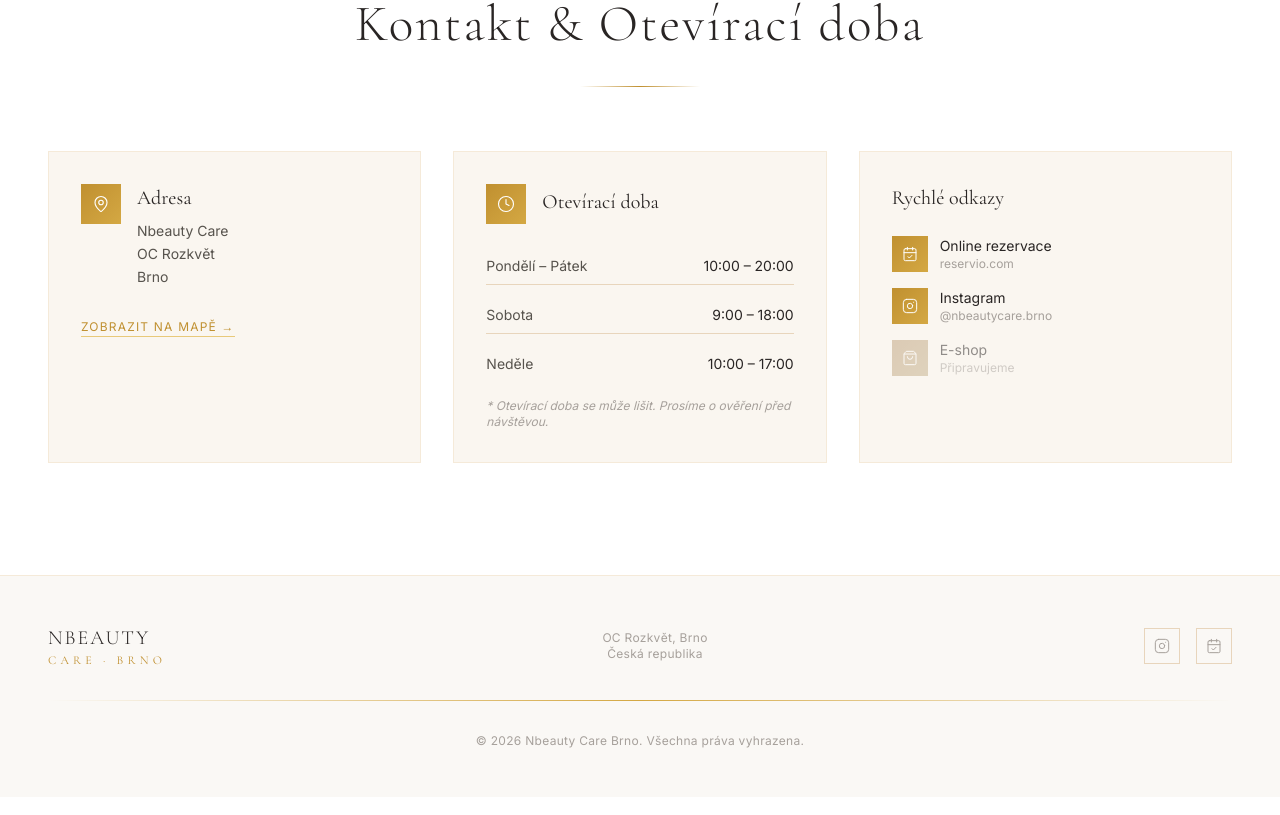
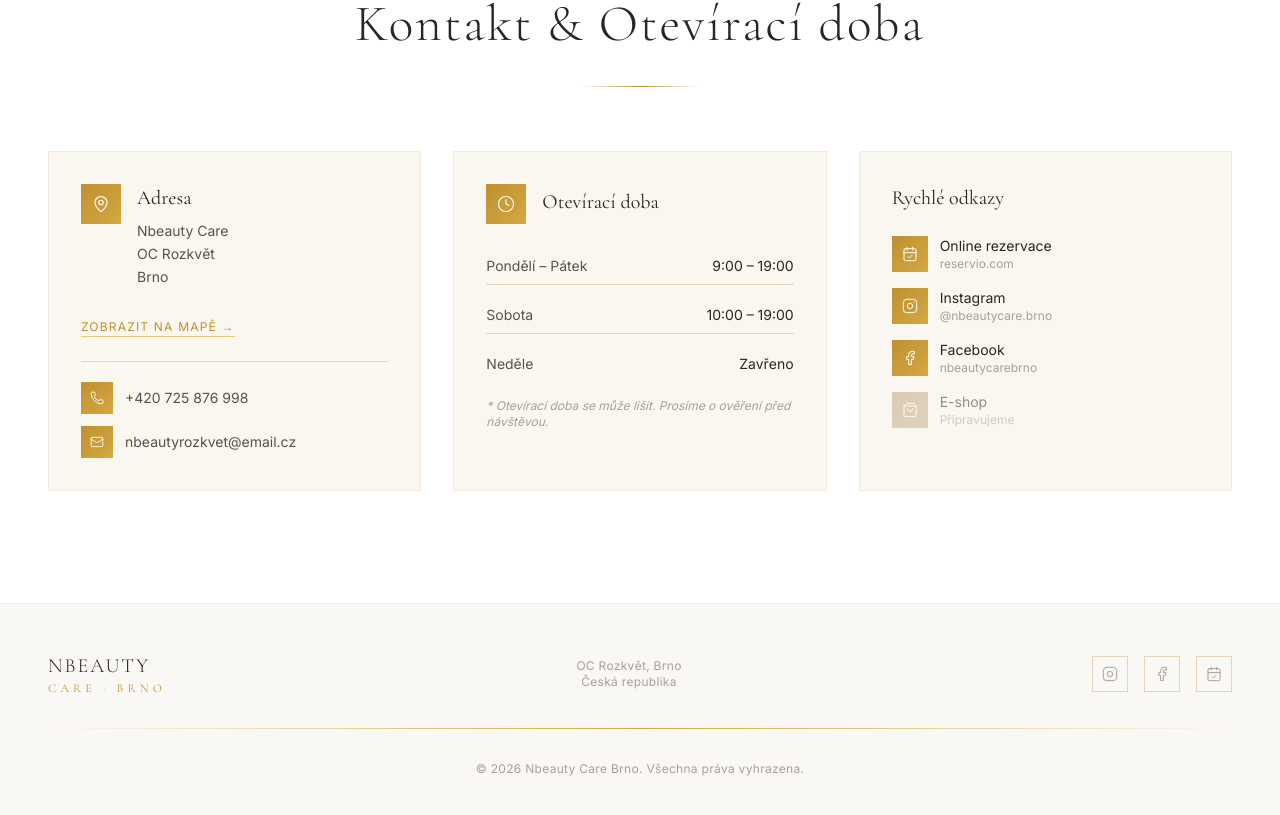
Before and after one commit to xzd3n3k/nbeauty, a Next.js app: page / in a window 1280 px wide. Shown: the part 3673-4488 px from the top of the page. Built offline with nearby package versions, Linux system fonts and the light colour scheme.

Commit message:
feat(contact): aktualizuj oteviraci dobu, pridej kontakty a Facebook
- Oprav oteviraci dobu (Po-Pa 9-19, So 10-19, Ne zavreno)
- Pridej telefon (+420 725 876 998) a email do karty s adresou
- Pridej Facebook odkaz do Rychlych odkazu a footeru

```diff
--- a/components/Contact.tsx
+++ b/components/Contact.tsx
@@ -2,12 +2,12 @@
 
 import { useRef } from "react";
 import { motion, useInView } from "framer-motion";
-import { MapPin, Clock, Phone, Instagram, ShoppingBag, CalendarCheck } from "lucide-react";
+import { MapPin, Clock, Phone, Mail, Instagram, Facebook, ShoppingBag, CalendarCheck } from "lucide-react";
 
 const openingHours = [
-  { day: "Pondělí – Pátek", hours: "10:00 – 20:00" },
-  { day: "Sobota", hours: "9:00 – 18:00" },
-  { day: "Neděle", hours: "10:00 – 17:00" },
+  { day: "Pondělí – Pátek", hours: "9:00 – 19:00" },
+  { day: "Sobota", hours: "10:00 – 19:00" },
+  { day: "Neděle", hours: "Zavřeno" },
 ];
 
 export default function Contact() {
@@ -73,6 +73,37 @@ export default function Contact() {
             >
               Zobrazit na mapě →
             </a>
+
+            <div className="mt-6 space-y-3 border-t border-beige-200 pt-5">
+              <a
+                href="tel:+420725876998"
+                className="flex items-center gap-3 group"
+              >
+                <div
+                  className="w-8 h-8 flex-shrink-0 flex items-center justify-center transition-all duration-300 group-hover:scale-110"
+                  style={{ background: "linear-gradient(135deg, #c09030, #d4a843)" }}
+                >
+                  <Phone size={14} strokeWidth={1.5} color="white" />
+                </div>
+                <span className="font-body text-sm text-stone-600 group-hover:text-gold-500 transition-colors">
+                  +420 725 876 998
+                </span>
+              </a>
+              <a
+                href="mailto:nbeautyrozkvet@email.cz"
+                className="flex items-center gap-3 group"
+              >
+                <div
+                  className="w-8 h-8 flex-shrink-0 flex items-center justify-center transition-all duration-300 group-hover:scale-110"
+                  style={{ background: "linear-gradient(135deg, #c09030, #d4a843)" }}
+                >
+                  <Mail size={14} strokeWidth={1.5} color="white" />
+                </div>
+                <span className="font-body text-sm text-stone-600 group-hover:text-gold-500 transition-colors">
+                  nbeautyrozkvet@email.cz
+                </span>
+              </a>
+            </div>
           </motion.div>
 
           {/* Opening hours */}
@@ -159,6 +190,26 @@ export default function Contact() {
                 </div>
               </a>
 
+              <a
+                href="https://www.facebook.com/nbeautycarebrno"
+                target="_blank"
+                rel="noopener noreferrer"
+                className="flex items-center gap-3 group"
+              >
+                <div
+                  className="w-9 h-9 flex items-center justify-center flex-shrink-0 transition-all duration-300 group-hover:scale-110"
+                  style={{ background: "linear-gradient(135deg, #c09030, #d4a843)" }}
+                >
+                  <Facebook size={16} strokeWidth={1.5} color="white" />
+                </div>
+                <div>
+                  <div className="font-body text-sm text-stone-800 group-hover:text-gold-500 transition-colors">
+                    Facebook
+                  </div>
+                  <div className="font-body text-xs text-stone-400">nbeautycarebrno</div>
+                </div>
+              </a>
+
               {/* E-shop placeholder — link sem doplníte */}
               <div className="flex items-center gap-3 group opacity-50 cursor-not-allowed" title="Připravujeme">
                 <div
--- a/components/Footer.tsx
+++ b/components/Footer.tsx
@@ -1,4 +1,4 @@
-import { Instagram, CalendarCheck } from "lucide-react";
+import { Instagram, Facebook, CalendarCheck } from "lucide-react";
 
 export default function Footer() {
   const currentYear = new Date().getFullYear();
@@ -45,6 +45,15 @@ export default function Footer() {
               <Instagram size={16} strokeWidth={1.5} />
             </a>
             <a
+              href="https://www.facebook.com/nbeautycarebrno"
+              target="_blank"
+              rel="noopener noreferrer"
+              aria-label="Facebook"
+              className="w-9 h-9 flex items-center justify-center border border-beige-200 text-stone-400 hover:border-gold-400 hover:text-gold-500 transition-all duration-300"
+            >
+              <Facebook size={16} strokeWidth={1.5} />
+            </a>
+            <a
               href="https://nbeauty-care-oc-rozkvet.reservio.com"
               target="_blank"
               rel="noopener noreferrer"
```
